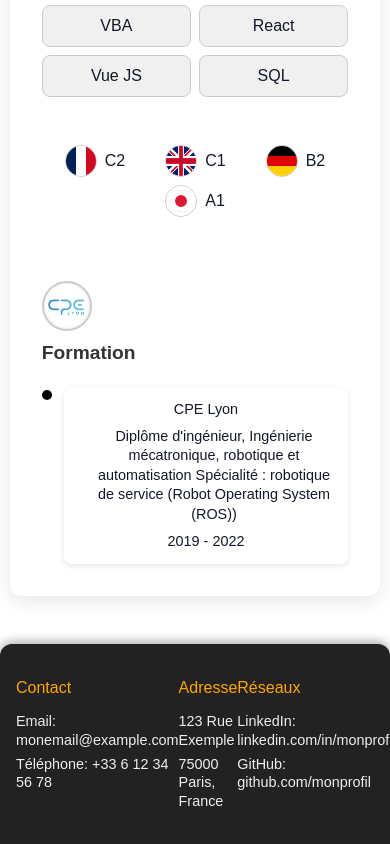
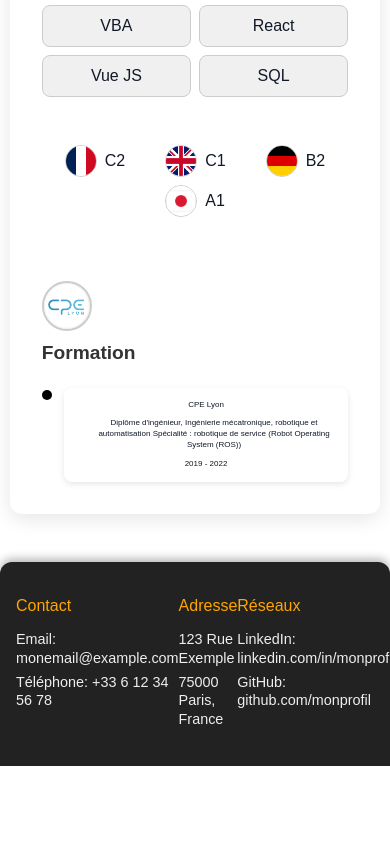
Before and after one commit to Kevin-THIRY/CV, a React (Vite) app: page / in a window 390 px wide. Shown: the part 1517-2361 px from the top of the page. After the commit the page ends 2283 px from the top, so only its background shows below. Built offline with nearby package versions, Linux system fonts and the light colour scheme.

Commit message:
update onglet2 tout sur la meme ligne

```diff
--- a/components/Onglet/onglet2.css
+++ b/components/Onglet/onglet2.css
@@ -82,12 +82,15 @@
 /* Responsive spécifique */
 @media (max-width: 768px) {
   .parcours-with-photo {
-    flex-direction: column;
+    flex-direction: row;
+    flex-wrap: nowrap;
+    overflow-x: auto;
     gap: 1rem;
   }
+
   .parcours-section-photo {
-    width: 100%;
-    max-height: 200px;
+    width: 150px;
+    height: auto;
   }
 
   .card-grid {
@@ -114,6 +117,7 @@
     gap: 0.5rem;
     padding: 0 0.5rem;
   }
+
   .photo-grid img {
     height: 120px;
     margin-right: 0.5rem;
--- a/components/parcours/parcours.css
+++ b/components/parcours/parcours.css
@@ -99,13 +99,16 @@
 
 /* Petites variations sur les 3 lignes de texte */
 .parcours-text-1 {
+  font-size: clamp(0.5rem, 2vw, 1rem);
   margin-bottom: 0.5rem;
 }
 .parcours-text-2 {
+  font-size: clamp(0.5rem, 2vw, 1rem);
   margin-left: 1.5rem;
   margin-bottom: 0.5rem;
 }
 .parcours-text-3 {
+  font-size: clamp(0.5rem, 2vw, 1rem);
   margin-left: 0;
 }
 
```
